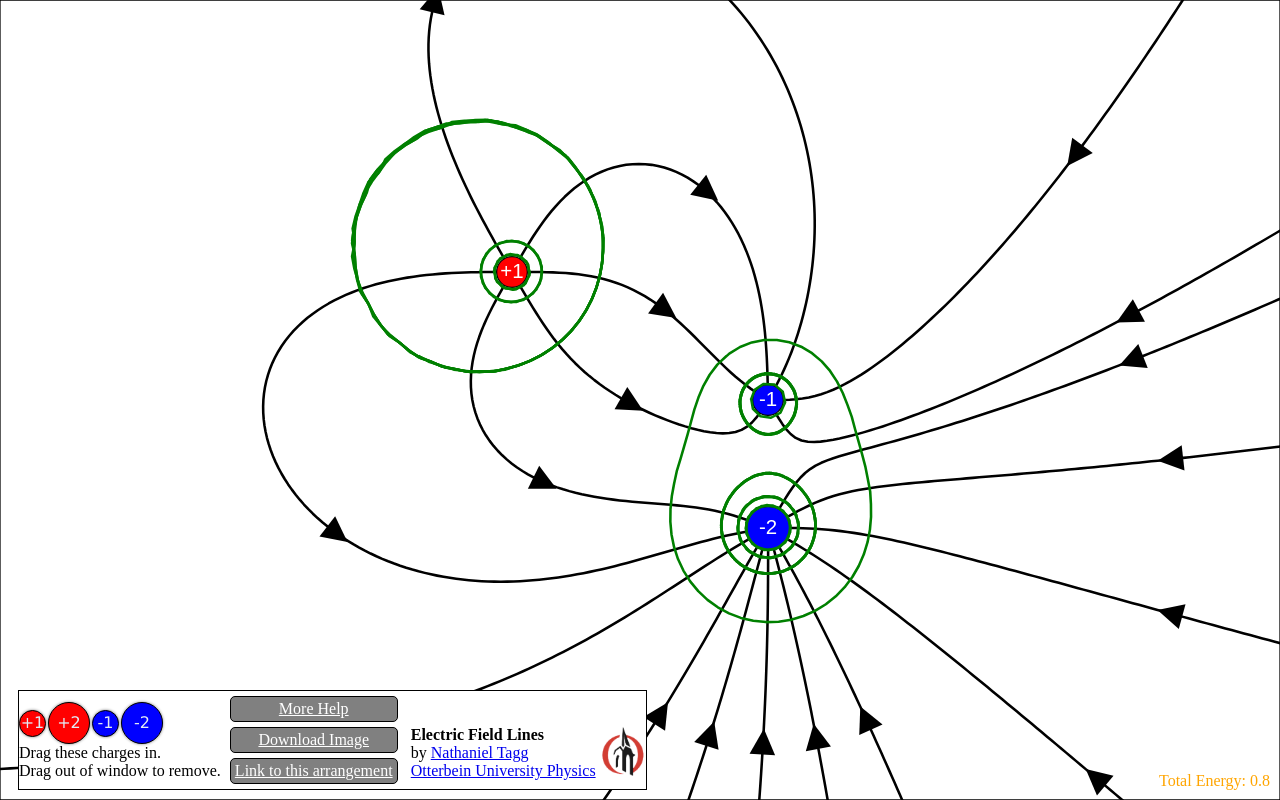
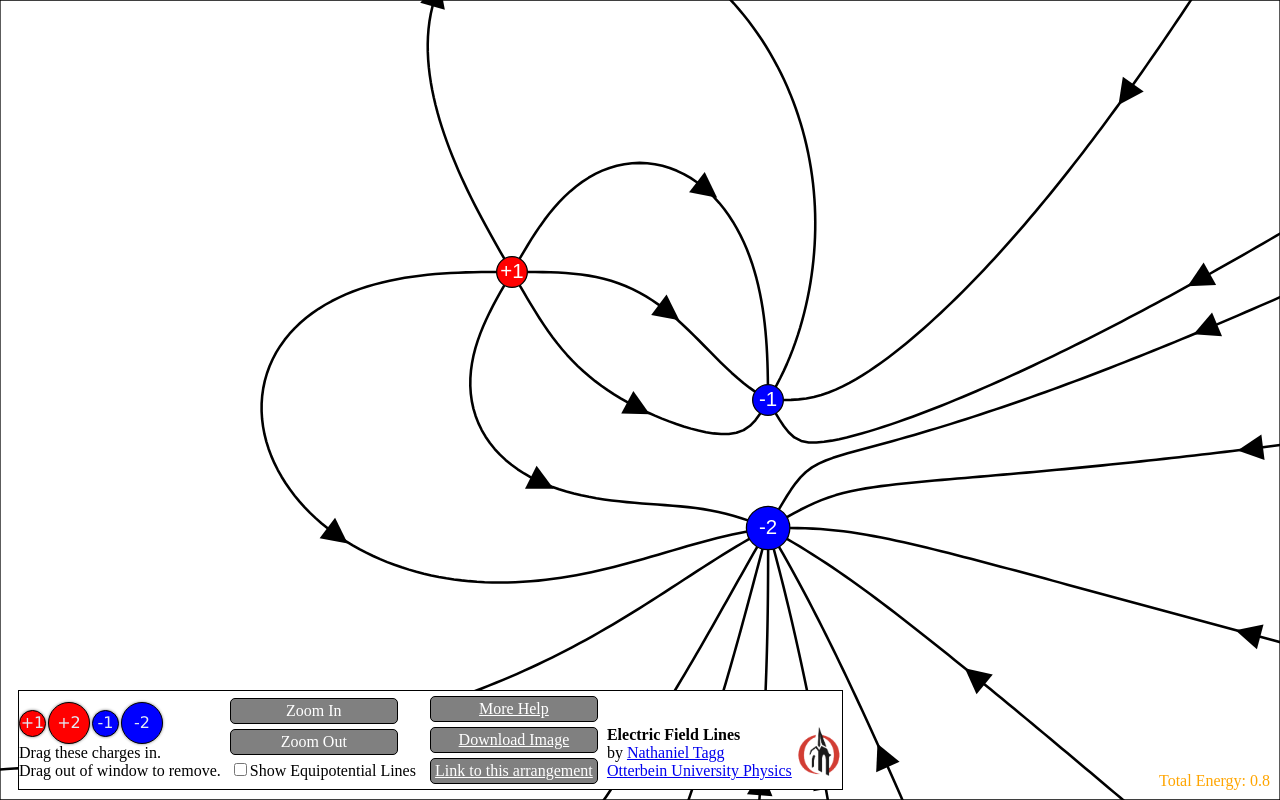
Before and after one commit to nathanieltagg/fieldlines, a plain HTML site: page index.html in a window 1280 px wide. Drawn offline with nearby package versions, Linux system fonts and the light colour scheme.

Commit message:
Add controls for equipotential lines, zooming

```diff
--- a/index.html
+++ b/index.html
@@ -64,14 +64,20 @@ div#controls
   margin:10px;
   border: 1px solid;
   z-index: 3;
+  overflow-x:none;
 
   pointer-events:none;
   -moz-user-select: none; -webkit-user-select: none; -ms-user-select:none; user-select:none;
   background-color: white;
 }
-button {
+input, button, label {
   pointer-events:all;
 }
+
+.bttn {
+  pointer-events:all;
+}
+
 div#controls a  {
   pointer-events:all;
 }
@@ -209,22 +215,20 @@ div#controls .addcharge  {
         <br/>Drag out of window to remove.
       </div>
 
+
+
     <div style="display:inline-block">
+      <div style="margin:5px"><span class="bttn" id="ctl-zoom-in">Zoom In</span></div>
+      <div style="margin:5px"><span class="bttn" id="ctl-zoom-out">Zoom Out</span></div>
+      <div style="margin:5px"><label><input type ="checkbox" id="ctl-do-eqipotential" />Show Equipotential Lines</label></div>
+    </div>
 
+    <div style="display:inline-block">
       <div style="margin:5px"><a class="bttn" id="do-popup" href="#">More Help</a></div>
       <div style="margin:5px"><a class="bttn" id="downloadlink" href='#' download="FieldLines.png">Download Image</a></div>
       <div style="margin:5px"><a class="bttn" id="linktothis" href='#'>Link to this arrangement</a></div>
     </div>
 
-    <div style="display:inline-block">
-
-
-    </div>
-
-
-
-    <!-- Help and info -->
-  <div id="debug"></div>
 
     <div style="display:inline-block">
         <b>Electric Field Lines</b><br/>
@@ -235,9 +239,13 @@ div#controls .addcharge  {
     <div style="display:inline-block">
       <a href="http://www.otterbein.edu/public/Academics/Departments/Physics.aspx"><img style="height:50px" src="Otterbein.png" /></a>
     </div>
+    <!-- Help and info -->
+  <div id="debug"></div>
 
 
-  </div>
+  </div> <!-- controls box -->
+
+
   <div id="totalenergy"></div>
 
 
--- a/script.js
+++ b/script.js
@@ -5,13 +5,12 @@ var k = 10; // 1/4 pi epsilon naught
 
 
 // configuration:
-var step = 0.05;
+var step = 0.06;
 var start_step = 0.001;
 var max_steps = 1000;
 
 
-var do_equipotential = true;
-var Utolerance = 0.01;
+var Utolerance = 0.001;
 var step_equi = 0.1;
 var max_equi_step = 100;
 
@@ -29,6 +28,7 @@ for(var r=2;r<1000;r++) myRandom.push(Math.random()*Math.PI*2);
 
 $(function(){
   applet = new Applet($('div#sim'));
+
   $('#downloadlink').bind('click' ,function(ev) {
 
     var dt = applet.canvas .toDataURL('image/png');
@@ -82,7 +82,6 @@ function Applet(element, options)
     console.log("Pad: Zero-length jquery selector provided."); return;
   }
   this.element = $(element).get(0);
-
 
 
   // Build the drawing context.
@@ -147,6 +146,17 @@ function Applet(element, options)
   $(window).bind('touchend',function(ev) { return self.DoMouse(ev); });
   $('.addcharge').bind('touchstart' ,function(ev) { return self.AddCharge(ev); });
 
+  $('#ctl-do-eqipotential').click(function(){ self.Draw();});
+  $('#ctl-zoom-in').click(function(){ self.DoZoom(1); });
+  $('#ctl-zoom-out').click(function(){ self.DoZoom(-1); });
+
+
+}
+
+Applet.prototype.DoZoom = function( zoom )
+{
+  this.width_x -= zoom;
+  this.Draw();
 }
 
 Applet.prototype.Resize = function()
@@ -498,7 +508,7 @@ Applet.prototype.FindFieldLines = function()
         var dy = E.gy * step *dir;
 
         // Parasitic calculation. Find line segments that cross equipotential lines.
-        if(do_equipotential)
+        if(this.do_equipotential)
         {
           var span = SpansIntegerMultiple(lastE.U, E.U, potential_multiple);
           if(span!=null) {
@@ -563,7 +573,7 @@ Applet.prototype.FindFieldLines = function()
     } // nodeFinished
   }
 
-  if(do_equipotential){
+  if(this.do_equipotential){
   // Find equipotential lines.
   // Trace around all the equpotenial nodes we've found.
   console.log("looking at potentialnodes: ", this.potentialnodes.length);
@@ -658,6 +668,8 @@ Applet.prototype.Draw = function()
   this.Clear();
   this.ctx.save();
 
+  this.do_equipotential = $('#ctl-do-eqipotential').is(":checked");
+
   this.canvas_translate = { x: this.canvas.width/2, y: this.canvas.height/2};
   this.canvas_scale     = { x: this.canvas.width/this.width_x, y: -this.canvas.width/this.width_x};
 
@@ -695,7 +707,7 @@ Applet.prototype.Draw = function()
 
   this.DrawFieldLines();
   this.DrawCharges();
-  if(do_equipotential) this.DrawEquipotentialLines();
+  if(this.do_equipotential) this.DrawEquipotentialLines();
 
   this.ctx.restore();
 
```
